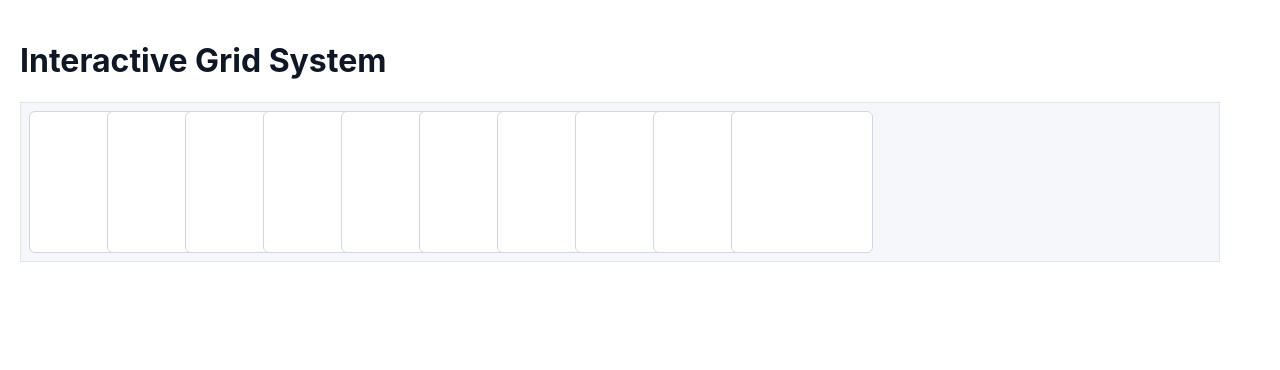
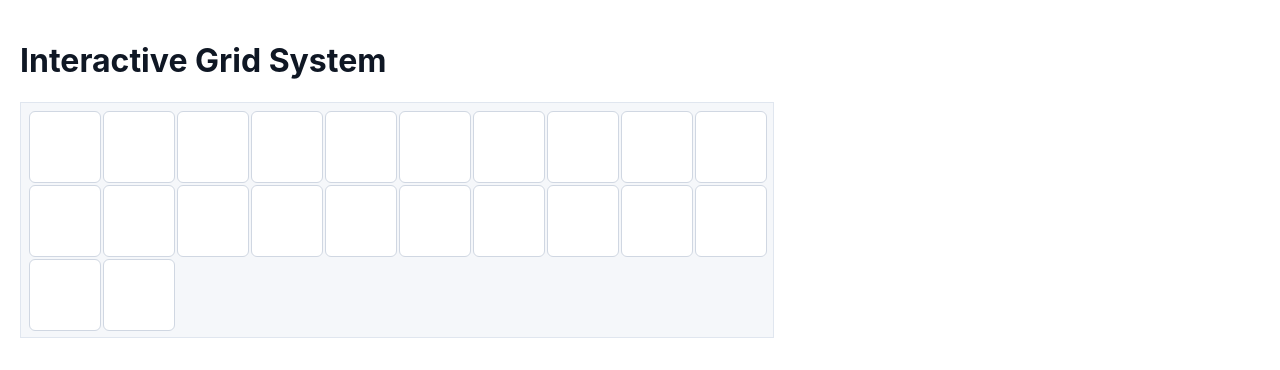
Before and after one commit to DanushkaMadush/Interactive-Grid-System, a Next.js app: page / in a window 1280 px wide. Shown: the top 370 px of the page. Built offline with nearby package versions, Linux system fonts and the light colour scheme.

Commit message:
refactor:added initial GridItem and Grid

```diff
--- a/components/Grid.js
+++ b/components/Grid.js
@@ -1,51 +1,31 @@
-import { useState } from 'react'
-import GridItem from './GridItem'
-import { gridCellSize } from '../lib/gridUtils'
-import styles from './Grid.module.css'
-import { gridToPixels } from '@/lib/gridUtils'
+import GridItem from "./GridItem";
+import styles from "./Grid.module.css";
 
 export default function Grid() {
-  const [items, setItems] = useState([
-    { id: 1 , col: 1 , row: 1, width: 2, height: 2, selected: false },
-    { id: 2 , col: 3 , row: 1, width: 2, height: 2, selected: false },
-    { id: 3 , col: 5 , row: 1, width: 2, height: 2, selected: false },
-    { id: 4 , col: 7 , row: 1, width: 2, height: 2, selected: false },
-    { id: 5 , col: 9 , row: 1, width: 2, height: 2, selected: false },
-    { id: 6 , col: 11, row: 1, width: 2, height: 2, selected: false },
-    { id: 7 , col: 13, row: 1, width: 2, height: 2, selected: false },
-    { id: 8 , col: 15, row: 1, width: 2, height: 2, selected: false },
-    { id: 9 , col: 17, row: 1, width: 2, height: 2, selected: false },
-    { id: 10, col: 19, row: 1, width: 2, height: 2, selected: false },
-  ])
-
-  const updateItem = (id, changes) => {
-    setItems(prev => prev.map(it => (it.id === id ? { ...it, ...changes } : it)))
-  }
-
-  const handleSelect = (id) => {
-    setItems(prev => prev.map(it => {
-        if (it.id !== id) return { ...it , selected: false}
-
-        const pixels = gridToPixels(it)
-
-        return {
-            ...it, selected: true, ...pixels
-        }
-    }))
-  }
-
   return (
-    <div>
-      <div className={styles.grid}
-         style={{ '--cell-size': `${gridCellSize}px` }}
-         >
-        {items.map(item => (
-          <GridItem
-            key={item.id}
-            item={item}
-            onSelect={ () => handleSelect(item.id) } />
-        ))}
-      </div>
+    <div className={styles.grid} style={{ "--cell-size": "70px" }}>
+      <GridItem />
+      <GridItem />
+      <GridItem />
+      <GridItem />
+      <GridItem />
+      <GridItem />
+      <GridItem />
+      <GridItem />
+      <GridItem />
+      <GridItem />
+      <GridItem />
+      <GridItem />
+      <GridItem />
+      <GridItem />
+      <GridItem />
+      <GridItem />
+      <GridItem />
+      <GridItem />
+      <GridItem />
+      <GridItem />
+      <GridItem />
+      <GridItem />
     </div>
-  )
+  );
 }
--- a/components/Grid.module.css
+++ b/components/Grid.module.css
@@ -1,11 +1,11 @@
 .grid {
   display: grid;
-  grid-template-columns: repeat(20, var(--cell-size));
-  gap: 8px;
+  grid-template-columns: repeat(10, var(--cell-size));
+  grid-auto-rows: var(--cell-size);
+  width: calc(var(--cell-size) * 10 + 4px * 9);
+  gap: 4px;
   background: #f5f7fa;
   padding: 8px;
   border: 1px solid #e0e6ef;
-
-  /* REQUIRED for absolute-positioned selected items */
-  position: relative;
+  overflow-x: hidden;
 }
--- a/components/GridItem.js
+++ b/components/GridItem.js
@@ -1,28 +1,7 @@
-import { gridCellSize } from "../lib/gridUtils";
 import styles from "./GridItem.module.css";
 
-export default function GridItem({ item, onSelect }) {
-  const size = gridCellSize * item.width;
-
+export default function GridItem() {
   return (
-    <div
-      className={`${styles.box} ${
-        item.selected ? styles.selected : styles.unselected
-      }`}
-      onClick={onSelect}
-      style={
-        item.selected
-          ? {
-              width: `${item.pixelW}px`,
-              height: `${item.pixelH}px`,
-              top: `${item.pixelY}px`,
-              left: `${item.pixelX}px`,
-            }
-          : {
-              width: `${size}px`,
-              height: `${size}px`,
-            }
-      }
-    />
+    <div className={styles.box}></div>
   );
 }
--- a/components/GridItem.module.css
+++ b/components/GridItem.module.css
@@ -1,20 +1,7 @@
 .box {
+  width: var(--cell-size);
+  height: var(--cell-size);
   background: #ffffff;
   border: 1px solid #d0d7e2;
   border-radius: 6px;
-  cursor: pointer;
-  transition: border-color 0.2s ease;
 }
-
-/* unselected state */
-.unselected {
-  width: var(--size);
-  height: var(--size);
-}
-
-/* selected state → absolute positioned, resizable */
-.selected {
-  position: absolute;
-  border: 2px solid #0070f3; /* blue border */
-  z-index: 5;
-}
```
